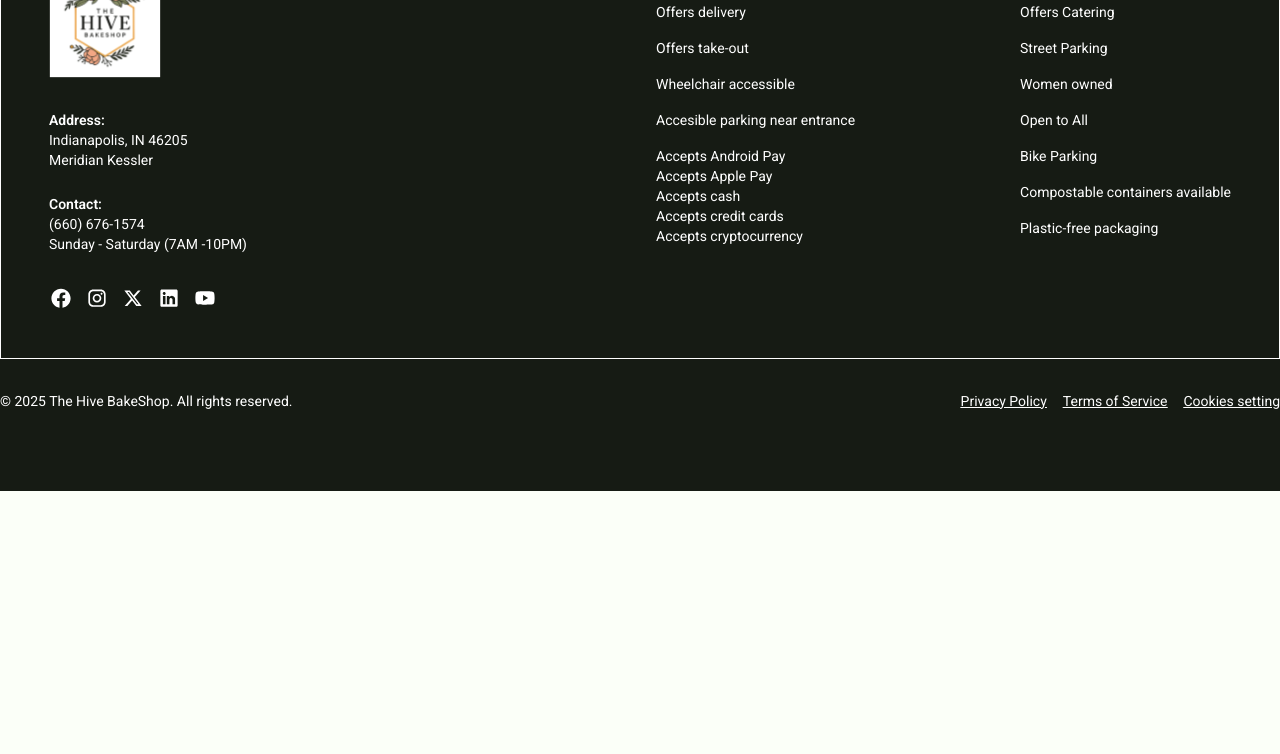
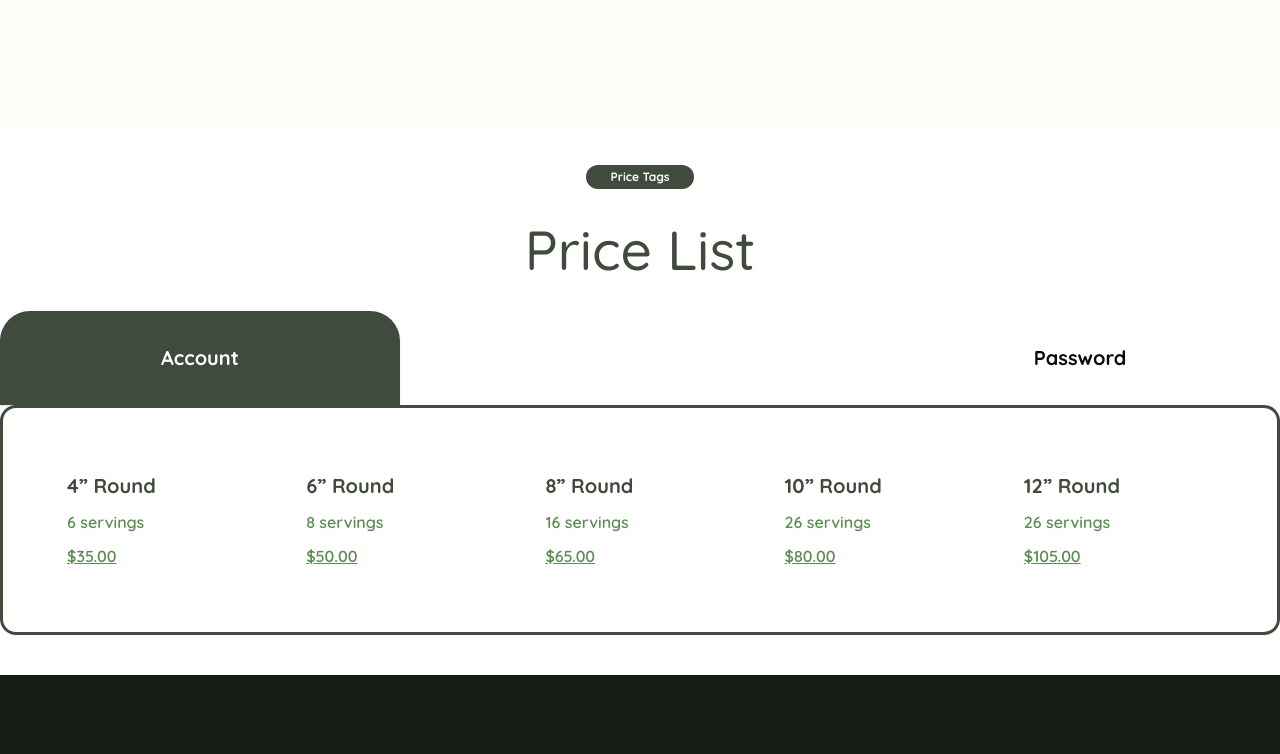
Before and after one commit to Explorarthecreator/HiveBakes, a Next.js app: page / in a window 1280 px wide. Shown: the part 2000-2754 px from the top of the page. Before the commit the page ends 2491 px from the top, so only its background shows below. Built offline with nearby package versions, Linux system fonts and the light colour scheme.

Commit message:
feat: price list section

```diff
--- a/package.json
+++ b/package.json
@@ -11,6 +11,7 @@
   "dependencies": {
     "@base-ui-components/react": "^1.0.0-beta.4",
     "@radix-ui/react-slot": "^1.2.3",
+    "@radix-ui/react-tabs": "^1.1.13",
     "class-variance-authority": "^0.7.1",
     "clsx": "^2.1.1",
     "lucide-react": "^0.544.0",
--- a/src/app/layout.tsx
+++ b/src/app/layout.tsx
@@ -20,7 +20,7 @@ export default function RootLayout({
   return (
     <html lang="en">
       <body
-        className={` antialiased overflow-y-auto overflow-x-clip bg-[#FBFFF8]`}
+        className={` ${quickSand.className} antialiased overflow-y-auto overflow-x-clip bg-[#FBFFF8]`}
       >
         <Navbar />
         {children}
--- a/src/app/page.tsx
+++ b/src/app/page.tsx
@@ -1,4 +1,5 @@
 import Main from "@/components/sections/main";
+import PriceList from "@/components/sections/price-list";
 import Story from "@/components/sections/story";
 
 export default function Home() {
@@ -6,6 +7,8 @@ export default function Home() {
     <div className="">
       <Main />
       <Story />
+      <div className="h-72">Break</div>
+      <PriceList />
     </div>
   );
 }
--- /dev/null
+++ b/src/components/sections/price-list.tsx
@@ -0,0 +1,126 @@
+import { Tabs, TabsContent, TabsList, TabsTrigger } from "../ui/tabs";
+
+const PriceList = () => {
+  const cakes = [
+    {
+      size: 4,
+      servings: 6,
+      price: 35,
+    },
+    {
+      size: 6,
+      servings: 8,
+      price: 50,
+    },
+    {
+      size: 8,
+      servings: 16,
+      price: 65,
+    },
+    {
+      size: 10,
+      servings: 26,
+      price: 80,
+    },
+    {
+      size: 12,
+      servings: 26,
+      price: 105,
+    },
+  ];
+
+  const cupcakes = [
+    {
+      size: 6,
+      unfilled: 25,
+      filled: 30,
+    },
+    {
+      size: 12,
+      unfilled: 35,
+      filled: 45,
+    },
+    {
+      size: 18,
+      unfilled: 40,
+      filled: 50,
+    },
+    {
+      size: 24,
+      unfilled: 45,
+      filled: 55,
+    },
+    {
+      size: 30,
+      unfilled: 55,
+      filled: 65,
+    },
+  ];
+  return (
+    <div className=" py-10 px-6 md:px-10 xl:px-0  bg-white">
+      <div className="max-w-[1305px] m-auto space-y-5">
+        <div className="flex justify-center">
+          <div className="bg-[#404A3D]  px-6 py-1 rounded-xl font-bold text-xs text-white">
+            Price Tags
+          </div>
+        </div>
+
+        <h1 className="font-medium text-[55px] text-[#404A3D] text-center">
+          Price List
+        </h1>
+
+        <div>
+          <Tabs defaultValue="account" className="">
+            <TabsList className="w-full bg-transparent h-auto justify-between">
+              <TabsTrigger value="account" className="py-4 md:py-8 ">
+                Account
+              </TabsTrigger>
+              <TabsTrigger value="password" className="py-4 md:py-8 ">
+                Password
+              </TabsTrigger>
+            </TabsList>
+            <TabsContent
+              value="account"
+              className="bg-white rounded-2xl border-[3px] border-[#404A3D] p-7 md:p-16 grid grid-cols-2 md:grid-cols-3 lg:grid-cols-5 gap-8 md:gap-12.5"
+            >
+              {cakes.map((cake, index) => (
+                <div key={index} className="space-y-2.5">
+                  <h1 className="font-bold text-lg md:text-xl text-[#404A3D]">
+                    {cake.size}&rdquo; Round
+                  </h1>
+                  <p className="font-semibold text-sm md:text-base text-[#5B8C51]">
+                    {cake.servings} servings
+                  </p>
+                  <p className="underline text-sm md:text-base text-[#5B8C51] font-semibold leading-6">
+                    ${cake.price.toFixed(2)}
+                  </p>
+                </div>
+              ))}
+            </TabsContent>
+            <TabsContent
+              value="password"
+              className="bg-white rounded-2xl border-[3px] border-[#404A3D] p-7 md:p-16 grid grid-cols-2 md:grid-cols-3 lg:grid-cols-5 gap-8 md:gap-11.5 xl:gap-12.5"
+            >
+              {cupcakes.map((cupcake, index) => (
+                <div key={index} className="space-y-2.5">
+                  <h1 className="font-bold text-lg md:text-xl text-[#404A3D]">
+                    {cupcake.size} Cupcakes
+                  </h1>
+                  <p className="font-semibold text-sm md:text-base text-[#5B8C51]">
+                    Unfilled - ${cupcake.unfilled.toFixed(2)}
+                  </p>
+                  <p className="underline text-sm md:text-base text-[#5B8C51] font-semibold leading-6">
+                    Filled - ${cupcake.unfilled.toFixed(2)}
+                  </p>
+                </div>
+              ))}
+            </TabsContent>
+            {/* </div> */}
+          </Tabs>
+        </div>
+      </div>
+    </div>
+  );
+};
+
+export default PriceList;
--- /dev/null
+++ b/src/components/ui/tabs.tsx
@@ -0,0 +1,66 @@
+"use client";
+
+import * as React from "react";
+import * as TabsPrimitive from "@radix-ui/react-tabs";
+
+import { cn } from "@/lib/utils";
+
+function Tabs({
+  className,
+  ...props
+}: React.ComponentProps<typeof TabsPrimitive.Root>) {
+  return (
+    <TabsPrimitive.Root
+      data-slot="tabs"
+      className={cn("flex flex-col", className)}
+      {...props}
+    />
+  );
+}
+
+function TabsList({
+  className,
+  ...props
+}: React.ComponentProps<typeof TabsPrimitive.List>) {
+  return (
+    <TabsPrimitive.List
+      data-slot="tabs-list"
+      className={cn(
+        "bg-muted text-muted-foreground inline-flex h-9 w-fit items-center justify-center p-0",
+        className
+      )}
+      {...props}
+    />
+  );
+}
+
+function TabsTrigger({
+  className,
+  ...props
+}: React.ComponentProps<typeof TabsPrimitive.Trigger>) {
+  return (
+    <TabsPrimitive.Trigger
+      data-slot="tabs-trigger"
+      className={cn(
+        " w-[200px] md:w-[400px] data-[state=active]:rounded-t-[30px] font-bold text-xl  data-[state=active]:bg-[#404A3D] dark:data-[state=active]:text-white data-[state=active]:text-white focus-visible:border-ring focus-visible:ring-ring/50 focus-visible:outline-ring dark:data-[state=active]:border-input dark:data-[state=active]:bg-input/30 text-foreground dark:text-muted-foreground inline-flex h-[calc(100%-1px)] items-center justify-center gap-1.5  border border-transparent px-2 py-1 cursor-pointer whitespace-nowrap transition-[color,box-shadow] focus-visible:ring-[3px] focus-visible:outline-1  disabled:pointer-events-none disabled:opacity-50 data-[state=active]:shadow-sm [&_svg]:pointer-events-none [&_svg]:shrink-0 [&_svg:not([class*='size-'])]:size-4",
+        className
+      )}
+      {...props}
+    />
+  );
+}
+
+function TabsContent({
+  className,
+  ...props
+}: React.ComponentProps<typeof TabsPrimitive.Content>) {
+  return (
+    <TabsPrimitive.Content
+      data-slot="tabs-content"
+      className={cn("flex-1 outline-none", className)}
+      {...props}
+    />
+  );
+}
+
+export { Tabs, TabsList, TabsTrigger, TabsContent };
```
Also changed, not shown: 1 other file (tests, documents, lock files or other folders).
